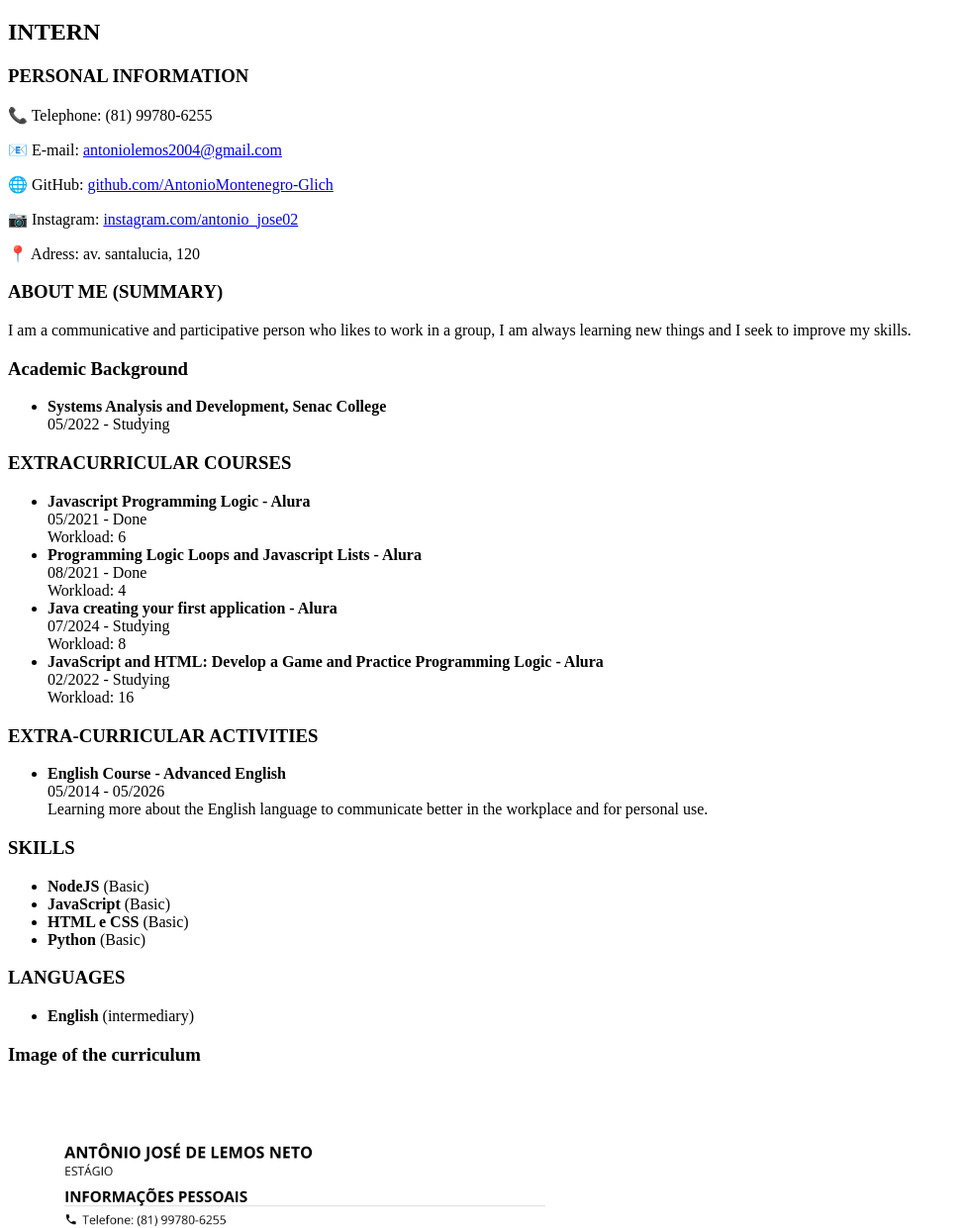
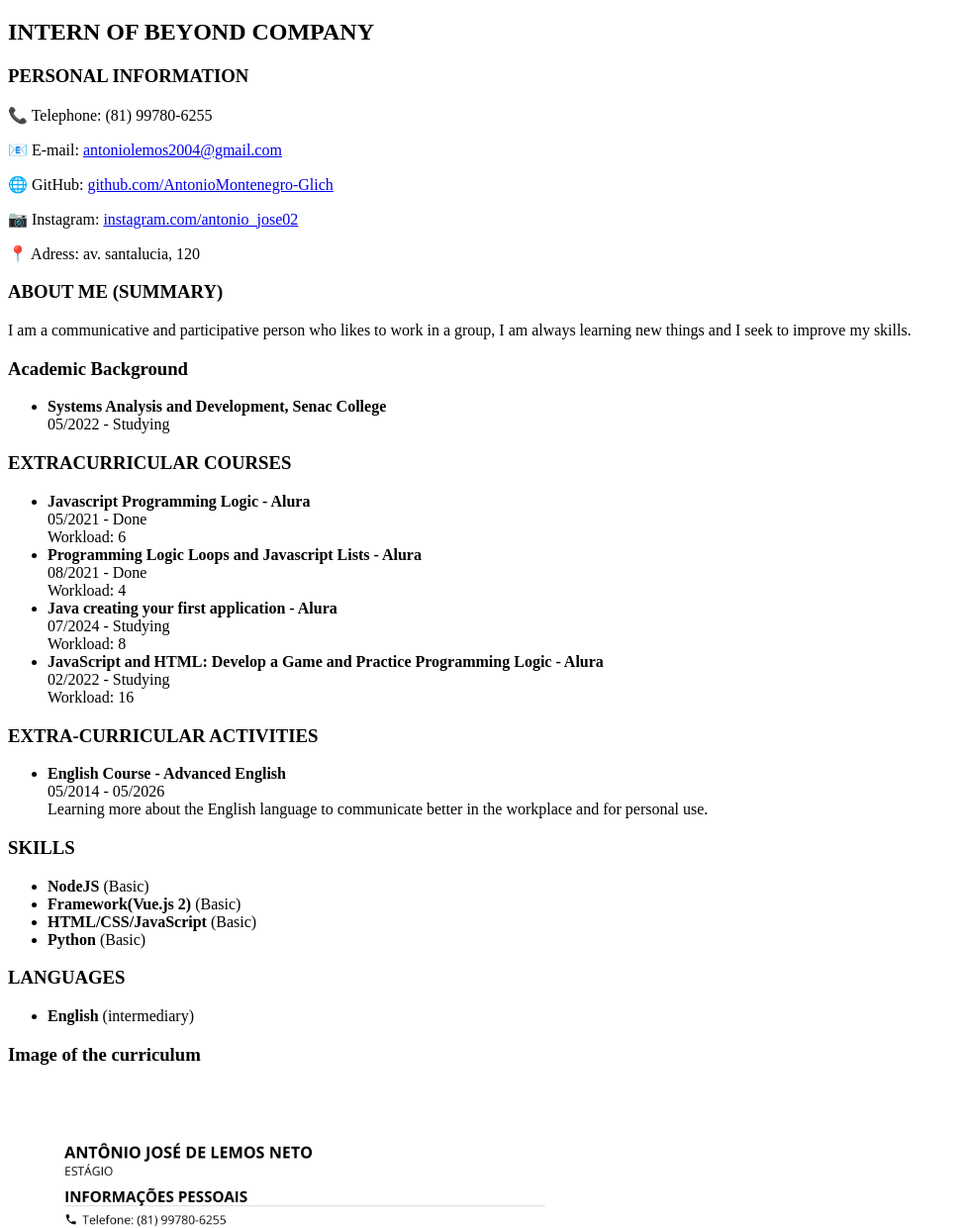
Before and after one commit to AntonioMontenegro-Glich/Portfolio, a plain HTML site: page Digital_curriculum/index.html in a window 1280 px wide. Shown: the part 61-1302 px from the top of the page at 99% size, without its empty margins (0-975 px from the left). Drawn offline with Linux system fonts and the light colour scheme.

Commit message:
Update index.html 2

```diff
--- a/Digital_curriculum/index.html
+++ b/Digital_curriculum/index.html
@@ -8,7 +8,7 @@
 <body>
 
     <h1>ANTÔNIO JOSÉ DE LEMOS NETO</h1>
-    <h2>INTERN</h2>
+    <h2>INTERN OF BEYOND COMPANY</h2>
 
     <h3>PERSONAL INFORMATION</h3>
     <p>📞 Telephone: (81) 99780-6255</p>
@@ -63,8 +63,8 @@
     <h3>SKILLS</h3>
     <ul>
         <li><strong>NodeJS</strong> (Basic)</li>
-        <li><strong>JavaScript</strong> (Basic)</li>
-        <li><strong>HTML e CSS</strong> (Basic)</li>
+        <li><strong>Framework(Vue.js 2)</strong> (Basic)</li>
+        <li><strong>HTML/CSS/JavaScript</strong> (Basic)</li>
         <li><strong>Python</strong> (Basic)</li>
     </ul>
 
```
